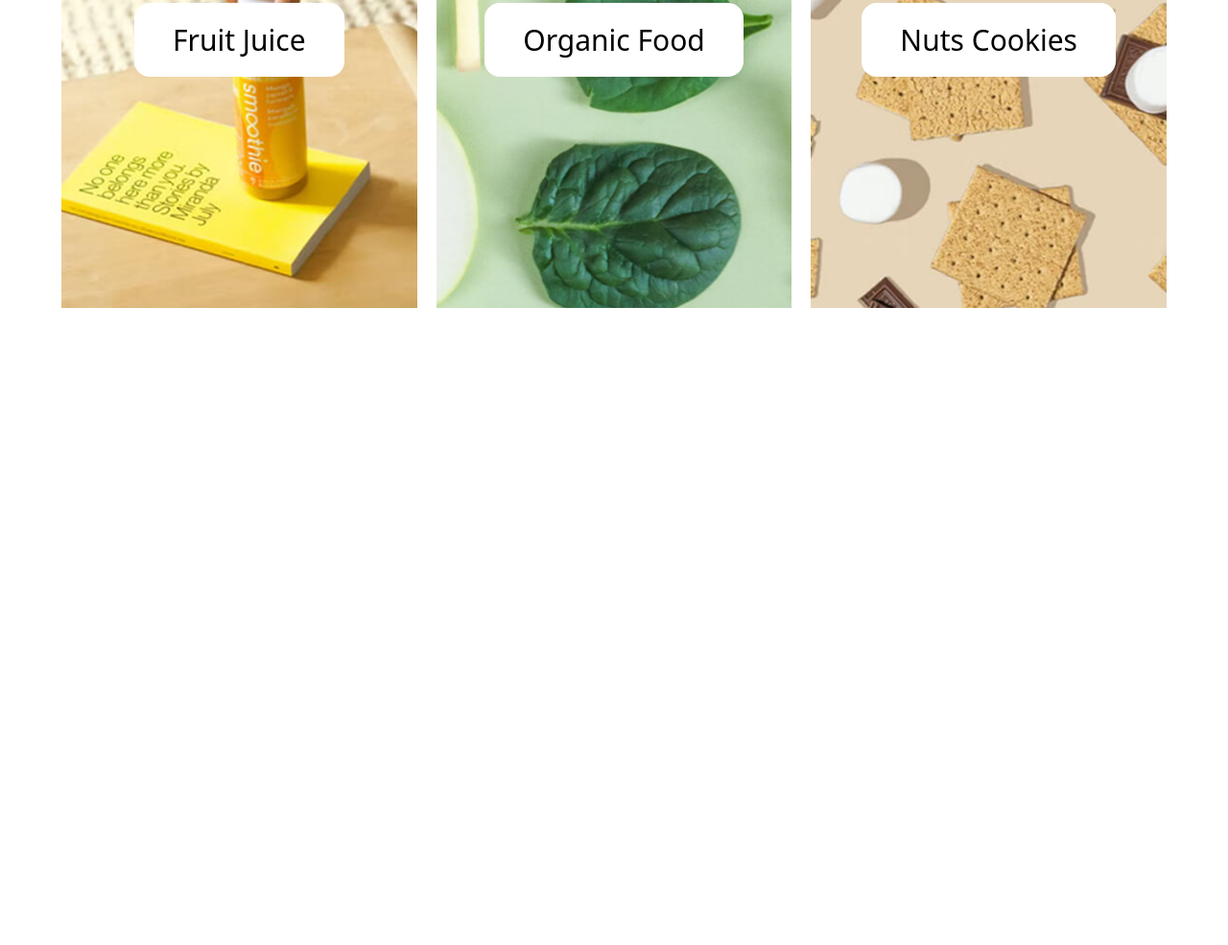
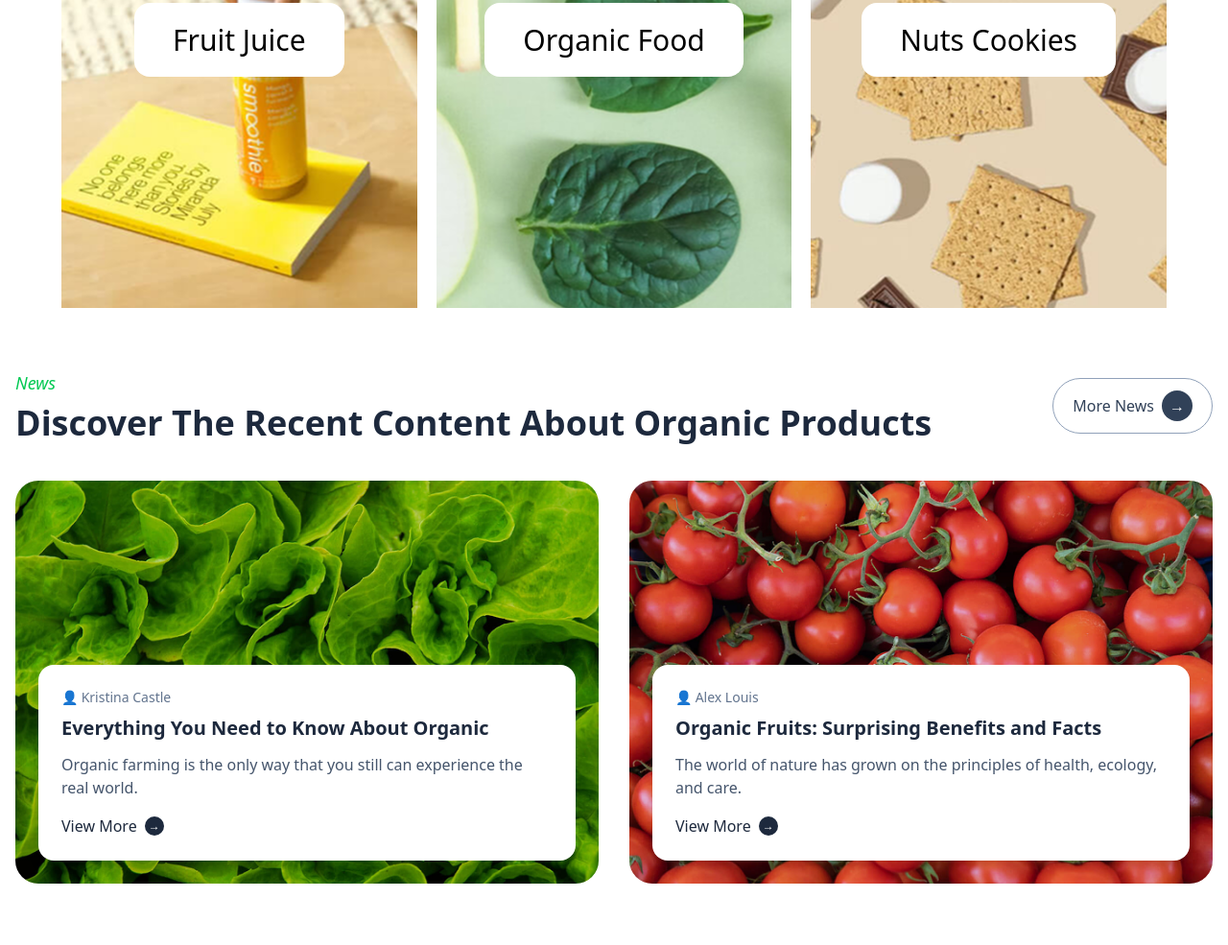
Before and after one commit to musliddinmamatqulov01-hash/muhammad-aliev, a website: page src/index.html in a window 1280 px wide. Shown: the part 3507-4492 px from the top of the page at 96% size. Before the commit the page ends 3828 px from the top, so only its background shows below. Drawn offline with nearby package versions, Linux system fonts and the light colour scheme; files that its build step writes are made by us from their sources.

Commit message:
footer 3 finaly

```diff
--- a/src/index.html
+++ b/src/index.html
@@ -254,5 +254,79 @@
             </div>
 
         </section>
+        <section class="max-w-7xl mx-auto px-4 py-16">
+  <!-- Header -->
+  <div class="flex items-center justify-between mb-10">
+    <div>
+      <span class="text-green-500 italic text-lg text-center lg:start">News</span>
+      <h2 class="text-3xl md:text-4xl font-bold text-slate-800 mt-2">
+        Discover The Recent Content About Organic Products
+      </h2>
+    </div>
+
+    <button class="hidden md:flex items-center gap-2 border border-slate-400 px-5 py-3 rounded-full text-slate-700 hover:bg-slate-100 transition">
+      More News
+      <span class="w-8 h-8 flex items-center justify-center rounded-full bg-slate-700 text-white">
+        →
+      </span>
+    </button>
+  </div>
+
+  <!-- Cards -->
+  <div class="grid grid-cols-1 md:grid-cols-2 gap-8">
+    <!-- Card 1 -->
+    <div
+      class="relative h-[420px] rounded-3xl overflow-hidden bg-cover bg-center"
+      style="background-image: url(./Frame\ \(7\).png);"
+    >
+      <div class="absolute inset-0 bg-black/10"></div>
+
+      <div class="absolute bottom-6 left-6 right-6 bg-white rounded-2xl p-6 shadow-lg">
+        <p class="text-sm text-slate-500 mb-2 flex items-center gap-2">
+          👤 Kristina Castle
+        </p>
+        <h3 class="text-xl font-semibold text-slate-800 mb-3">
+          Everything You Need to Know About Organic
+        </h3>
+        <p class="text-slate-600 mb-4">
+          Organic farming is the only way that you still can experience the real world.
+        </p>
+        <a href="#" class="text-slate-800 font-medium flex items-center gap-2">
+          View More
+          <span class="w-5 h-5 flex items-center justify-center rounded-full bg-slate-800 text-white text-xs">
+            →
+          </span>
+        </a>
+      </div>
+    </div>
+
+    <!-- Card 2 -->
+    <div
+      class="relative h-[420px] rounded-3xl overflow-hidden bg-cover bg-center"
+      style="background-image: url(./Frame\ \(8\).png);"
+    >
+      <div class="absolute inset-0 bg-black/10"></div>
+
+      <div class="absolute bottom-6 left-6 right-6 bg-white rounded-2xl p-6 shadow-lg">
+        <p class="text-sm text-slate-500 mb-2 flex items-center gap-2">
+          👤 Alex Louis
+        </p>
+        <h3 class="text-xl font-semibold text-slate-800 mb-3">
+          Organic Fruits: Surprising Benefits and Facts
+        </h3>
+        <p class="text-slate-600 mb-4">
+          The world of nature has grown on the principles of health, ecology, and care.
+        </p>
+        <a href="#" class="text-slate-800 font-medium flex items-center gap-2">
+          View More
+          <span class="w-5 h-5 flex items-center justify-center rounded-full bg-slate-800 text-white text-xs">
+            →
+          </span>
+        </a>
+      </div>
+    </div>
+  </div>
+</section>
+
 </body>
 </html>
```
Also changed, not shown: src/Frame (7).png (added), src/Frame (8).png (added).
